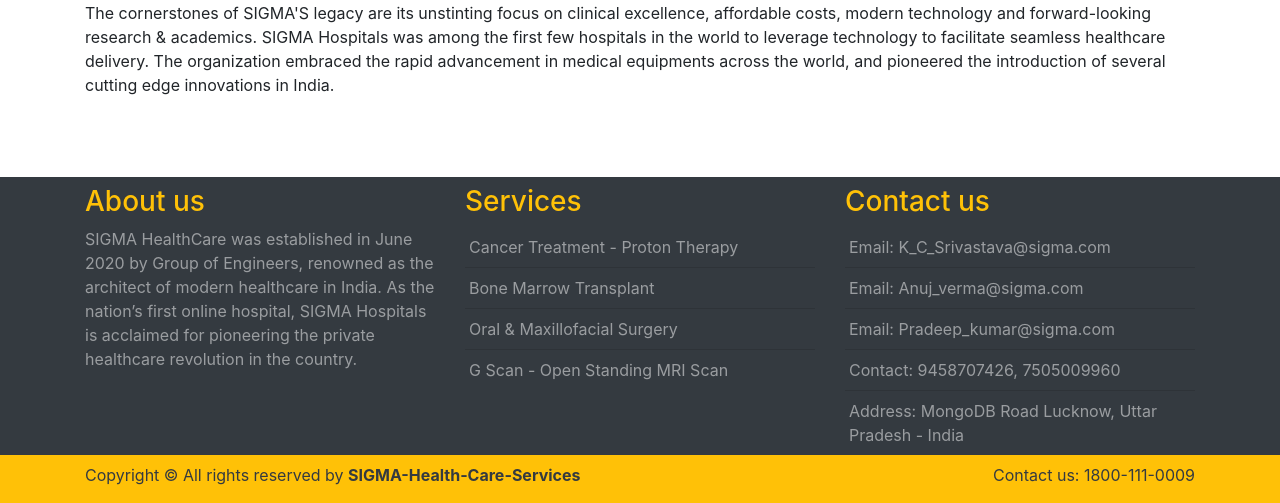
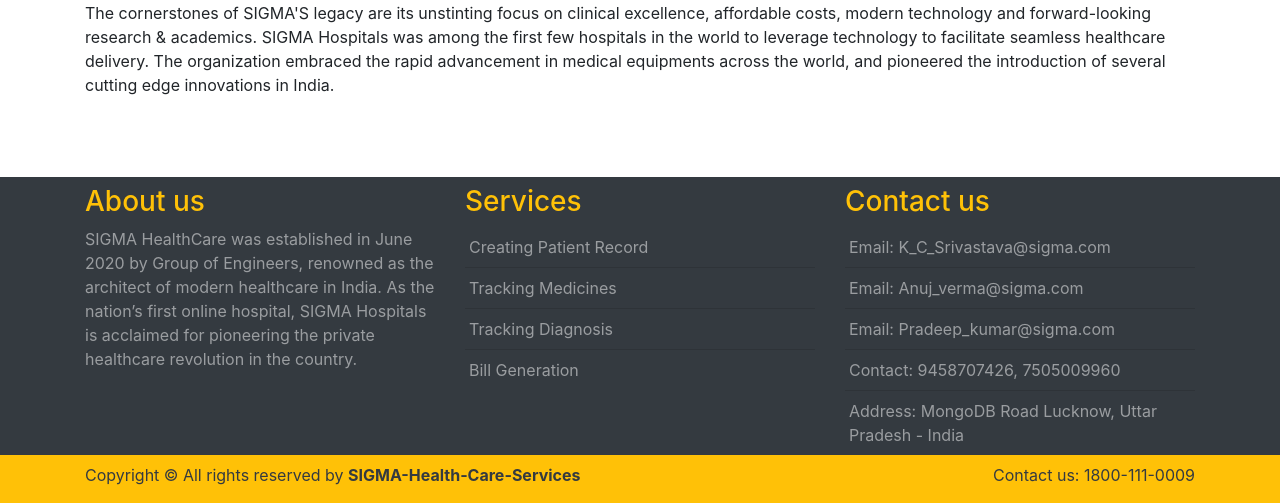
Before and after one commit to srivastavas08/HealthCare1, a Flask app: page / in a window 1280 px wide. Shown: the part 671-1174 px from the top of the page. Run offline with Flask 2, Linux system fonts and the light colour scheme; some libraries are stand-ins or nearby versions.

Commit message:
Services Updated

```diff
--- a/application/templates/includes/_footer.html
+++ b/application/templates/includes/_footer.html
@@ -10,10 +10,10 @@
       <div class="col-md-4 mt-2">
         <h3 class="text-warning">Services</h3>
         <ul class="list-group list-group-flush ">
-          <li class="list-group-item bg-dark py-2 pl-1">Cancer Treatment - Proton Therapy</li>
-          <li class="list-group-item bg-dark py-2 pl-1">Bone Marrow Transplant</li>
-          <li class="list-group-item bg-dark py-2 pl-1">Oral & Maxillofacial Surgery</li>
-          <li class="list-group-item bg-dark py-2 pl-1">G Scan - Open Standing MRI Scan</li>
+          <li class="list-group-item bg-dark py-2 pl-1">Creating Patient Record</li>
+          <li class="list-group-item bg-dark py-2 pl-1">Tracking Medicines</li>
+          <li class="list-group-item bg-dark py-2 pl-1">Tracking Diagnosis</li>
+          <li class="list-group-item bg-dark py-2 pl-1">Bill Generation</li>
         </ul>
       </div>
       <div class="col-md-4 mt-2">
```
